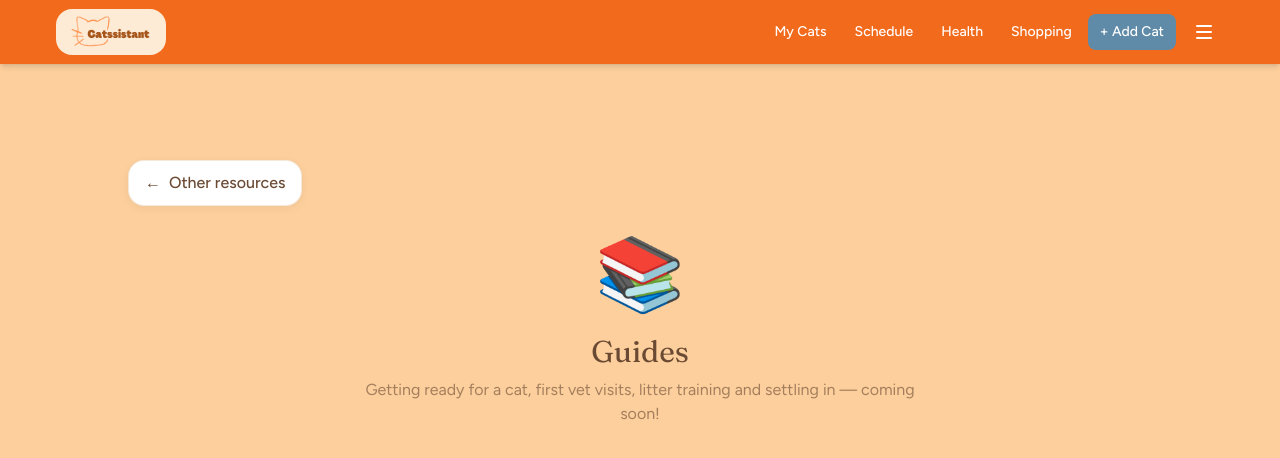
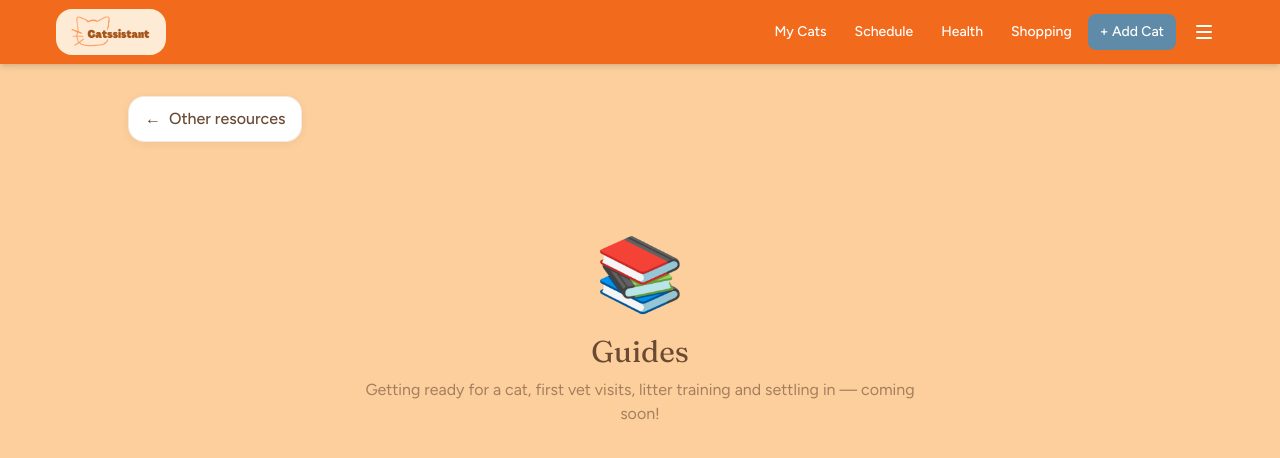
Before and after one commit to PacificWord70/Catssistant, a Next.js app: page /guides in a window 1280 px wide. Shown: the top 458 px of the page. Built offline with nearby package versions, Linux system fonts and the light colour scheme.

Commit message:
style(guides): line the back button up with the one on Breeds
Guides carried py-16 on its outer wrapper, which pushed its back button 64px
below the identical button on Breeds. The padding moves onto the content, so the
button starts at the same height on both and the copy keeps its breathing room.

```diff
--- a/app/guides/page.tsx
+++ b/app/guides/page.tsx
@@ -2,7 +2,7 @@ import Link from 'next/link'
 
 export default function GuidesPage() {
   return (
-    <div className="w-full max-w-[min(92vw,64rem)] mx-auto py-16">
+    <div className="w-full max-w-[min(92vw,64rem)] mx-auto">
       {/* Resources is how this page is reached, so it is the way back out. */}
       <Link
         href="/resources"
@@ -11,7 +11,7 @@ export default function GuidesPage() {
         <span aria-hidden="true">&larr;</span> Other resources
       </Link>
 
-      <div className="text-center">
+      <div className="text-center py-16">
         <div className="text-7xl mb-6 select-none">📚</div>
         <h1 className="font-display text-3xl text-brand-brown mb-2">Guides</h1>
         <p className="text-brand-brown/60 max-w-xl mx-auto">
```
